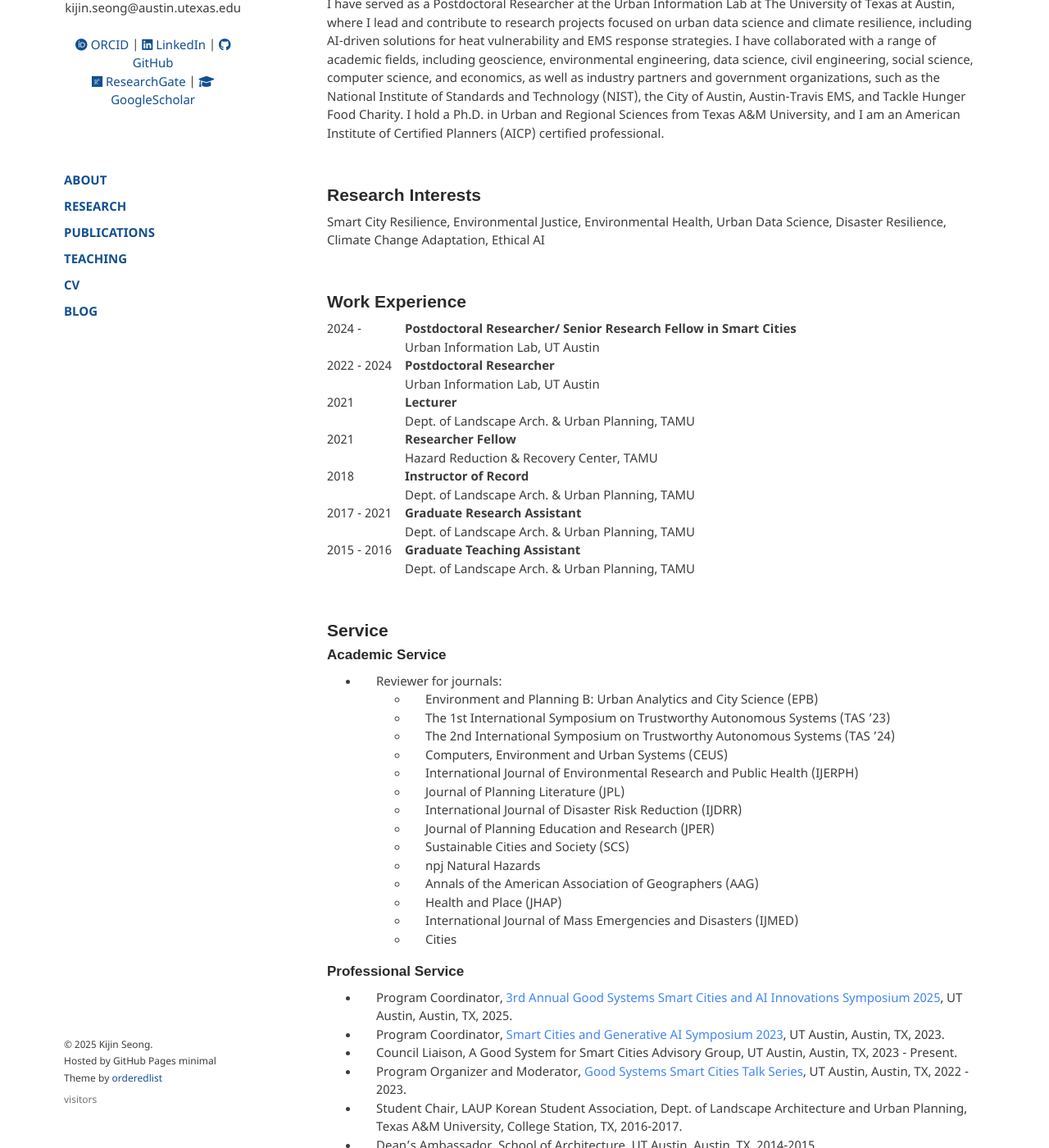
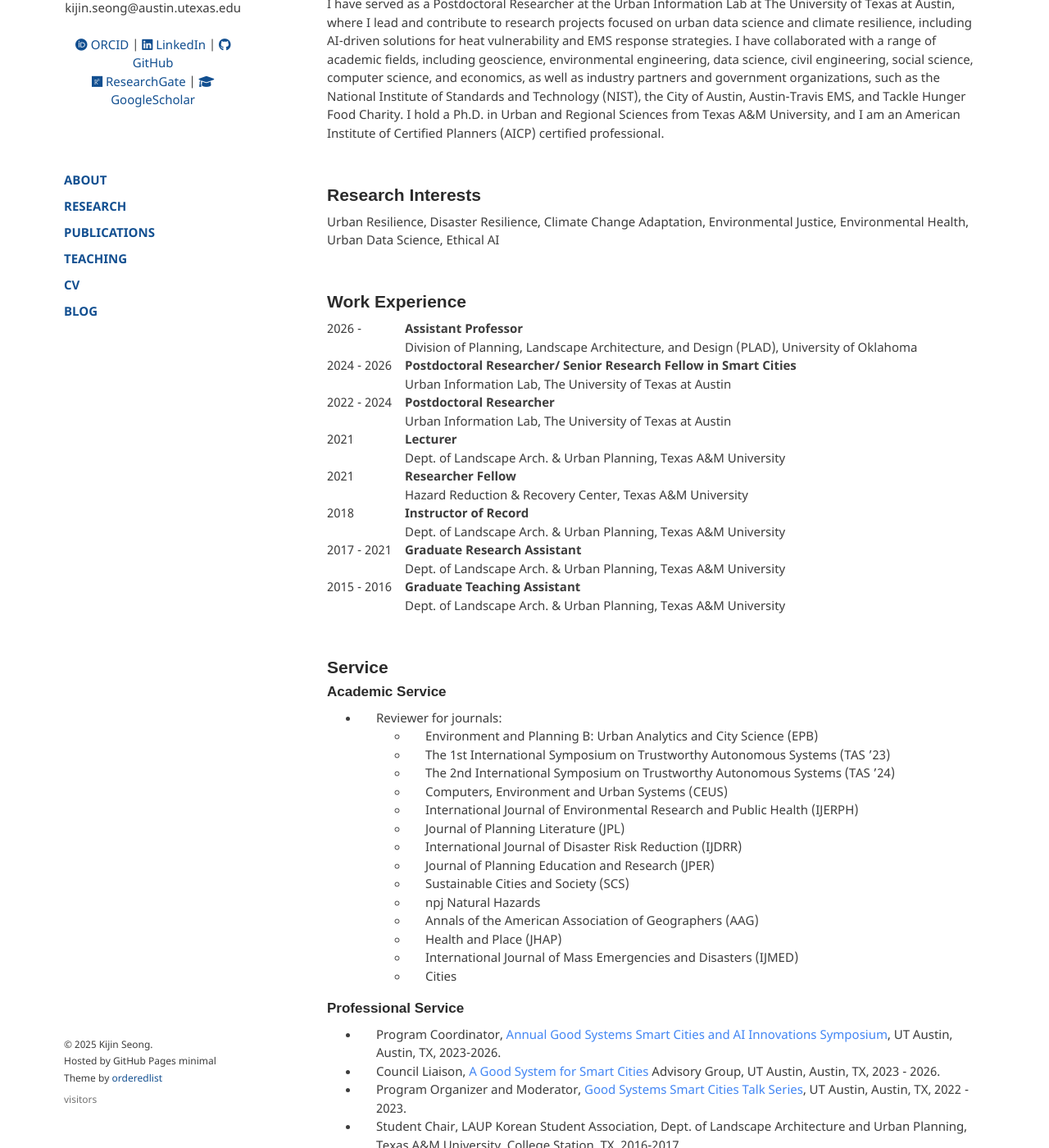
Before and after one commit to kijinseong/kijinseong.github.io, a Jekyll site: the page built from pages/about.md, in a window 1280 px wide and 1400 px high, scrolled down 353 px. Shown: the whole window at 82% size. Built offline with Jekyll 4.4.1, drawn with Linux system fonts in a browser that asks for light colours; comment, search, counter and statistics services are not loaded.

Commit message:
Updates_2026-09-02

```diff
--- a/_config.yml
+++ b/_config.yml
@@ -5,8 +5,8 @@ title: Kijin Seong,
 logo: "/files/Images/KijinSeong_headshot_sq.jpg"
 description:
   <p align="center">
-    <i class="fas fa-map-marker-alt"></i> Austin, TX, USA
-    <br> kijin.seong@austin.utexas.edu
+    <i class="fas fa-map-marker-alt"></i> Norman, OK, USA
+    <br> kijin.seong@ou.edu
     <br> <a href="/docs/CV_KijinSeong_2024Summer.pdf">Resume</a> |
     <a href="https://www.linkedin.com/in/kijin-seong-phd-aicp-5833417b/">LinkedIn</a> |
     <a href="https://github.com/kijinseong/">GitHub</a>
--- a/pages/about.md
+++ b/pages/about.md
@@ -15,26 +15,35 @@ I have served as a Postdoctoral Researcher at the Urban Information Lab at The U
 
 ## Research Interests
 
-Smart City Resilience, Environmental Justice, Environmental Health, Urban Data Science, Disaster Resilience, Climate Change Adaptation, Ethical AI
+Urban Resilience, Disaster Resilience, Climate Change Adaptation, Environmental Justice, Environmental Health, Urban Data Science, Ethical AI
 
 <br />
 
 ## Work Experience
 <p>
-<span style="display:inline-block; width: 95px;">2024 -</span><b>Postdoctoral Researcher/ Senior Research Fellow in Smart Cities</b><br />
-<span style="display:inline-block; text-indent: 95px;">Urban Information Lab, UT Austin</span><br />
+<span style="display:inline-block; width: 95px;">2026 - </span><b>Assistant Professor</b><br />
+<span style="display:inline-block; text-indent: 95px;">Division of Planning, Landscape Architecture, and Design (PLAD), University of Oklahoma</span><br />
+
+<span style="display:inline-block; width: 95px;">2024 - 2026</span><b>Postdoctoral Researcher/ Senior Research Fellow in Smart Cities</b><br />
+<span style="display:inline-block; text-indent: 95px;">Urban Information Lab, The University of Texas at Austin</span><br />
+
 <span style="display:inline-block; width: 95px;">2022 - 2024</span><b>Postdoctoral Researcher</b><br />
-<span style="display:inline-block; text-indent: 95px;">Urban Information Lab, UT Austin</span><br />
+<span style="display:inline-block; text-indent: 95px;">Urban Information Lab, The University of Texas at Austin</span><br />
+
 <span style="display:inline-block; width: 95px;">2021 </span><b>Lecturer</b><br />
-<span style="display:inline-block; text-indent: 95px;">Dept. of Landscape Arch. & Urban Planning, TAMU</span><br />
+<span style="display:inline-block; text-indent: 95px;">Dept. of Landscape Arch. & Urban Planning, Texas A&M University</span><br />
+
 <span style="display:inline-block; width: 95px;">2021 </span><b>Researcher Fellow</b><br />
-<span style="display:inline-block; text-indent: 95px;">Hazard Reduction & Recovery Center, TAMU</span><br />
+<span style="display:inline-block; text-indent: 95px;">Hazard Reduction & Recovery Center, Texas A&M University</span><br />
+
 <span style="display:inline-block; width: 95px;">2018 </span><b>Instructor of Record</b><br />
-<span style="display:inline-block; text-indent: 95px;">Dept. of Landscape Arch. & Urban Planning, TAMU</span><br />
+<span style="display:inline-block; text-indent: 95px;">Dept. of Landscape Arch. & Urban Planning, Texas A&M University</span><br />
+
 <span style="display:inline-block; width: 95px;">2017 - 2021</span><b>Graduate Research Assistant</b><br />
-<span style="display:inline-block; text-indent: 95px;">Dept. of Landscape Arch. & Urban Planning, TAMU</span><br />
+<span style="display:inline-block; text-indent: 95px;">Dept. of Landscape Arch. & Urban Planning, Texas A&M University</span><br />
+
 <span style="display:inline-block; width: 95px;">2015 - 2016</span><b>Graduate Teaching Assistant</b><br />
-<span style="display:inline-block; text-indent: 95px;">Dept. of Landscape Arch. & Urban Planning, TAMU</span>
+<span style="display:inline-block; text-indent: 95px;">Dept. of Landscape Arch. & Urban Planning, Texas A&M University</span>
 </p>
 
 <br />
@@ -68,9 +77,8 @@ Smart City Resilience, Environmental Justice, Environmental Health, Urban Data S
 <div class="text-colored">
     <h2 style="margin-bottom: 5; font-size: 17px">Professional Service</h2>
     <ul style="margin-top: 0;">
-        <li>Program Coordinator, <a href="https://gssmartcitiessymp06-03.splashthat.com/" target="_blank">3rd Annual Good Systems Smart Cities and AI Innovations Symposium 2025</a>, UT Austin, Austin, TX, 2025.</li>
-        <li>Program Coordinator, <a href="https://smartcitiessymposium.splashthat.com/" target="_blank">Smart Cities and Generative AI Symposium 2023</a>, UT Austin, Austin, TX, 2023.</li>
-        <li>Council Liaison, A Good System for Smart Cities Advisory Group, UT Austin, Austin, TX, 2023 - Present.</li>
+        <li>Program Coordinator, <a href="https://4gssmartcities.splashthat.com/" target="_blank">Annual Good Systems Smart Cities and AI Innovations Symposium</a>, UT Austin, Austin, TX, 2023-2026.</li>
+        <li>Council Liaison, <a href="https://bridgingbarriers.utexas.edu/good-systems/projects/a-good-system-for-smart-cities" target="_blank"> A Good System for Smart Cities</a> Advisory Group, UT Austin, Austin, TX, 2023 - 2026.</li>
         <li>Program Organizer and Moderator, <a href="https://smartcity.tacc.utexas.edu/pages/events.html#E282128843" target="_blank">Good Systems Smart Cities Talk Series</a>, UT Austin, Austin, TX, 2022 - 2023.</li>
         <li>Student Chair, LAUP Korean Student Association, Dept. of Landscape Architecture and Urban Planning, Texas A&M University, College Station, TX, 2016-2017.</li>
         <li>Dean’s Ambassador, School of Architecture, UT Austin, Austin, TX, 2014-2015.</li>
```
Also changed, not shown: index.md (+1 -1 lines), pages/cv.md (+1 -1 lines), 1 other file.
